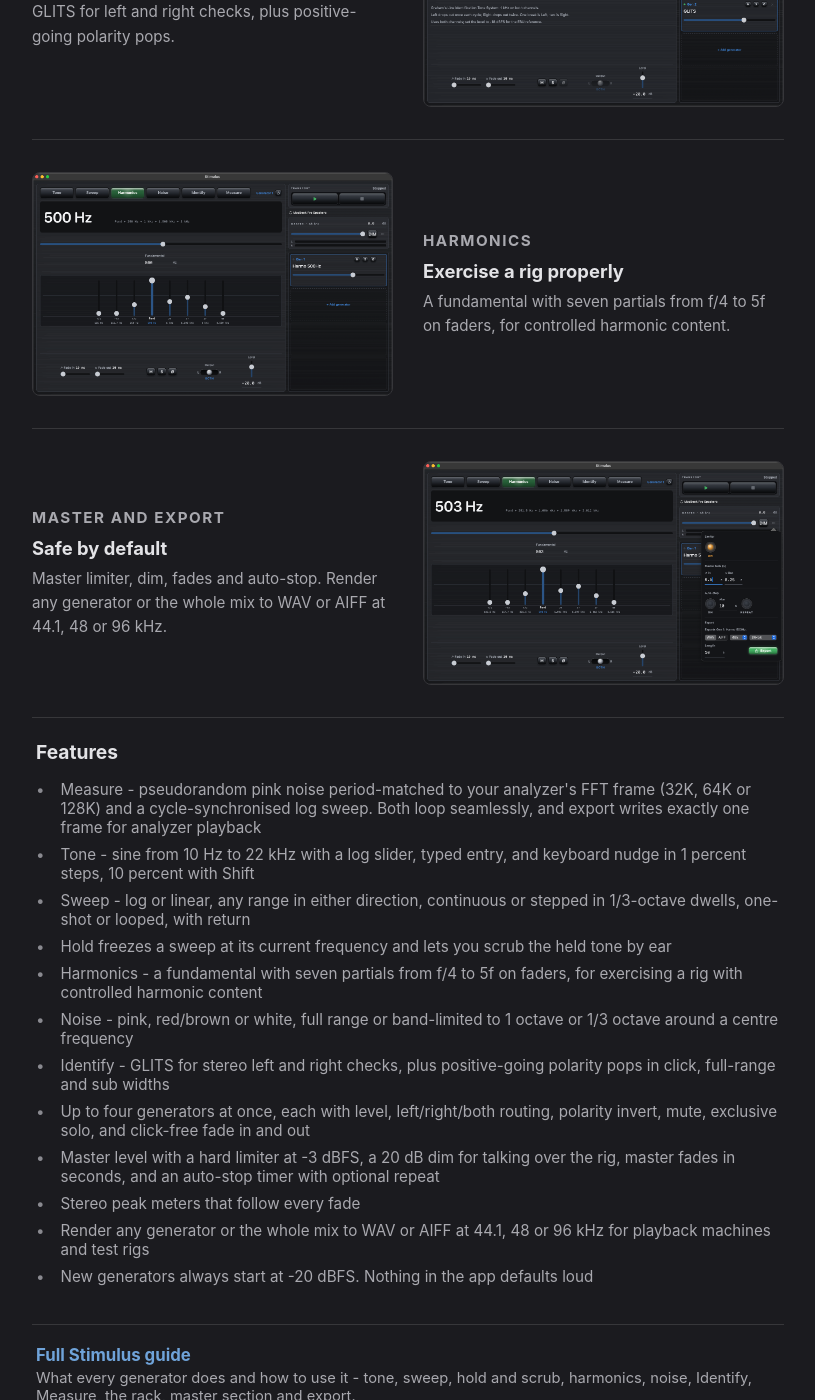
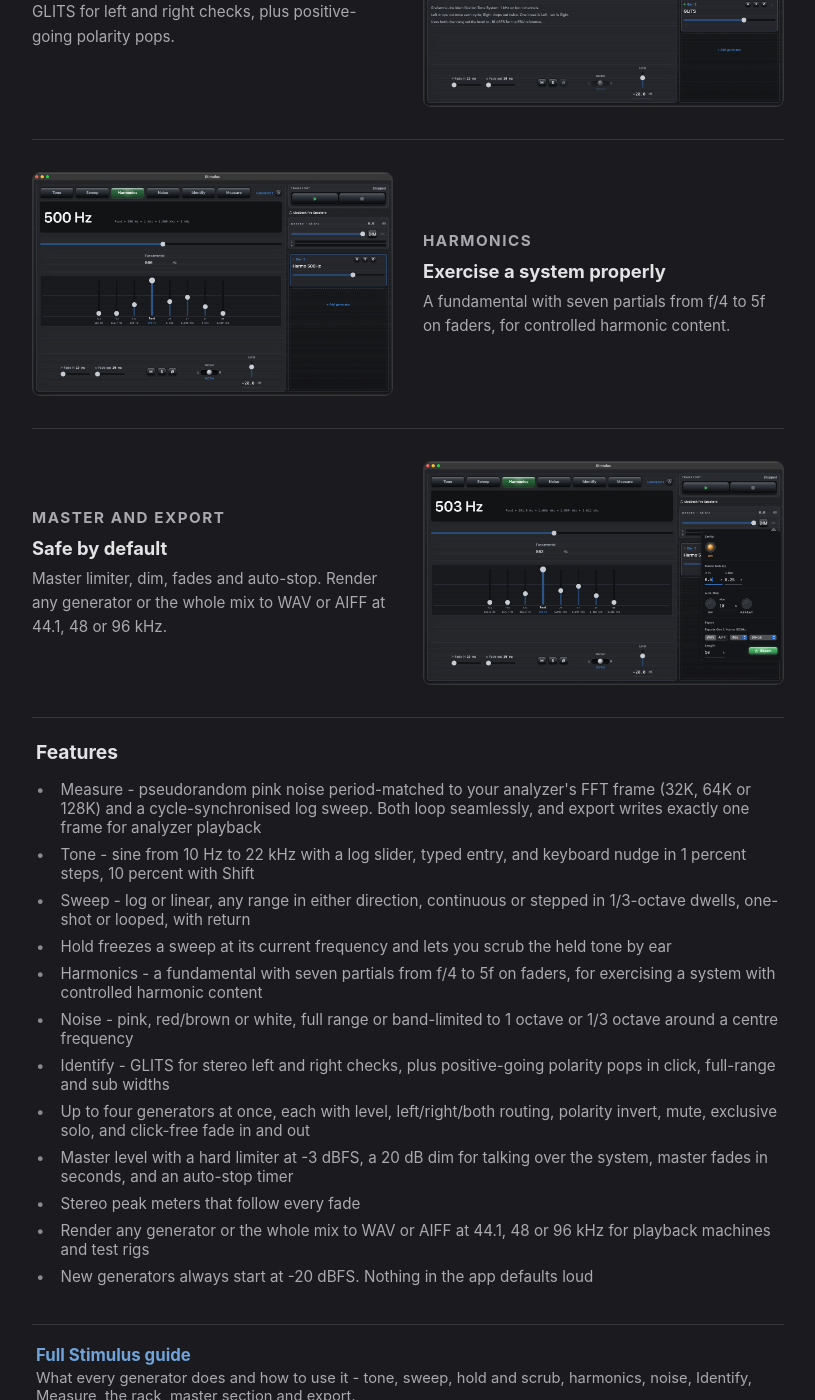
Before and after one commit to BSKapps/bskapps.github.io, a Jekyll site: the page built from stimulus/index.html, in a window 1280 px wide and 1400 px high, scrolled down 1232 px. Shown: the whole window, without its empty margins (232-1047 px from the left). Built offline with Jekyll 4.4.1, drawn with Linux system fonts in a browser that asks for light colours.

Commit message:
Stimulus page: system, never rig; the timer's repeat is gone

```diff
--- a/_data/content.json
+++ b/_data/content.json
@@ -103,11 +103,11 @@
         "Tone - sine from 10 Hz to 22 kHz with a log slider, typed entry, and keyboard nudge in 1 percent steps, 10 percent with Shift",
         "Sweep - log or linear, any range in either direction, continuous or stepped in 1/3-octave dwells, one-shot or looped, with return",
         "Hold freezes a sweep at its current frequency and lets you scrub the held tone by ear",
-        "Harmonics - a fundamental with seven partials from f/4 to 5f on faders, for exercising a rig with controlled harmonic content",
+        "Harmonics - a fundamental with seven partials from f/4 to 5f on faders, for exercising a system with controlled harmonic content",
         "Noise - pink, red/brown or white, full range or band-limited to 1 octave or 1/3 octave around a centre frequency",
         "Identify - GLITS for stereo left and right checks, plus positive-going polarity pops in click, full-range and sub widths",
         "Up to four generators at once, each with level, left/right/both routing, polarity invert, mute, exclusive solo, and click-free fade in and out",
-        "Master level with a hard limiter at -3 dBFS, a 20 dB dim for talking over the rig, master fades in seconds, and an auto-stop timer with optional repeat",
+        "Master level with a hard limiter at -3 dBFS, a 20 dB dim for talking over the system, master fades in seconds, and an auto-stop timer",
         "Stereo peak meters that follow every fade",
         "Render any generator or the whole mix to WAV or AIFF at 44.1, 48 or 96 kHz for playback machines and test rigs",
         "New generators always start at -20 dBFS. Nothing in the app defaults loud"
--- a/stimulus/index.html
+++ b/stimulus/index.html
@@ -90,7 +90,7 @@
         <div class="fblock flip">
             <div class="fb-text">
                 <p class="fb-kicker">Harmonics</p>
-                <h3>Exercise a rig properly</h3>
+                <h3>Exercise a system properly</h3>
                 <p>A fundamental with seven partials from f/4 to 5f on faders, for controlled harmonic content.</p>
             </div>
             <img src="images/ss-harmonics.png" alt="Harmonic partials on faders">
```
